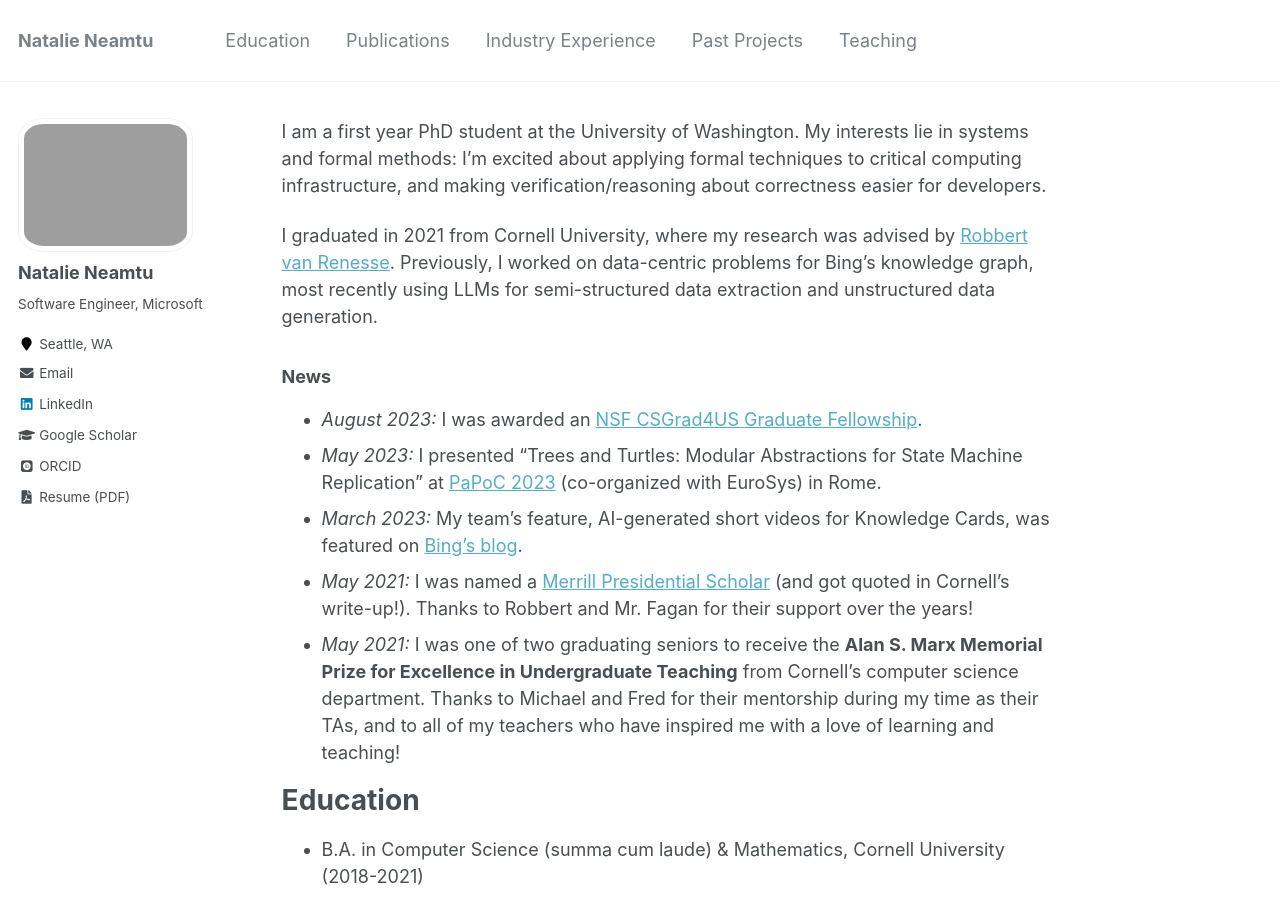
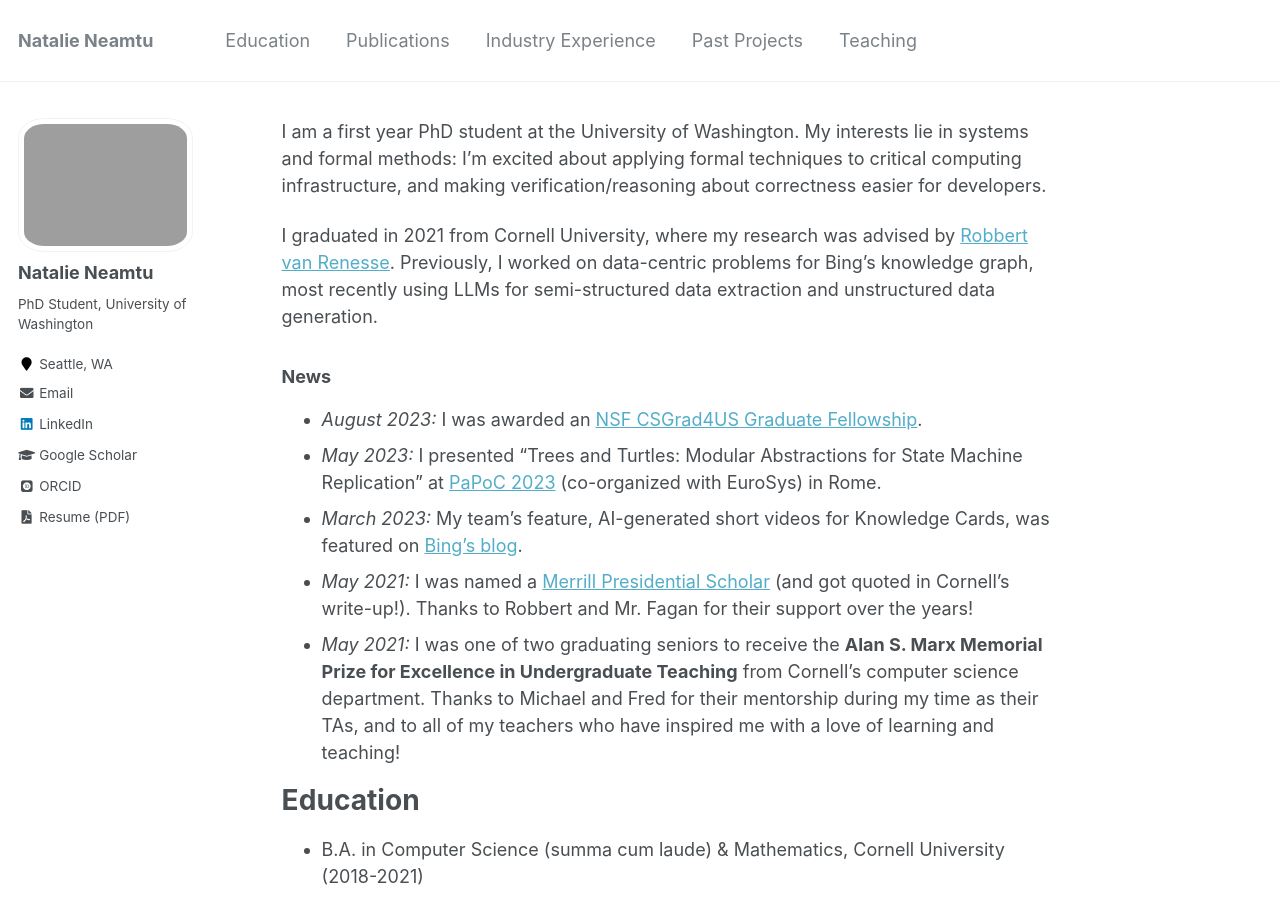
Before and after one commit to nneamtu/nneamtu.github.io, a Jekyll site: the page built from _pages/about.md, in a window 1280 px wide and 900 px high. Built offline with Jekyll 4.4.1, drawn with Linux system fonts in a browser that asks for light colours; some web fonts are replaced.

Commit message:
Update _config.yml

```diff
--- a/_config.yml
+++ b/_config.yml
@@ -81,13 +81,13 @@ analytics:
 # Site Author
 author:
   name             : "Natalie Neamtu"
-  avatar           : "profile.jpg"
-  bio              : "Software Engineer, Microsoft"
+  avatar           : "profile_2.jpg"
+  bio              : "PhD Student, University of Washington"
   location         : "Seattle, WA"
   employer         :
   pubmed           :
   googlescholar    : "https://scholar.google.com/citations?hl=en&user=gzIH3nAAAAAJ"
-  email            :  "nan55 at cornell dot edu"
+  email            :  "neamtu at cs dot washington dot edu"
   resume           : "/files/Resume.pdf"
   researchgate     :  # example: "https://www.researchgate.net/profile/yourprofile"
   uri              :
```
